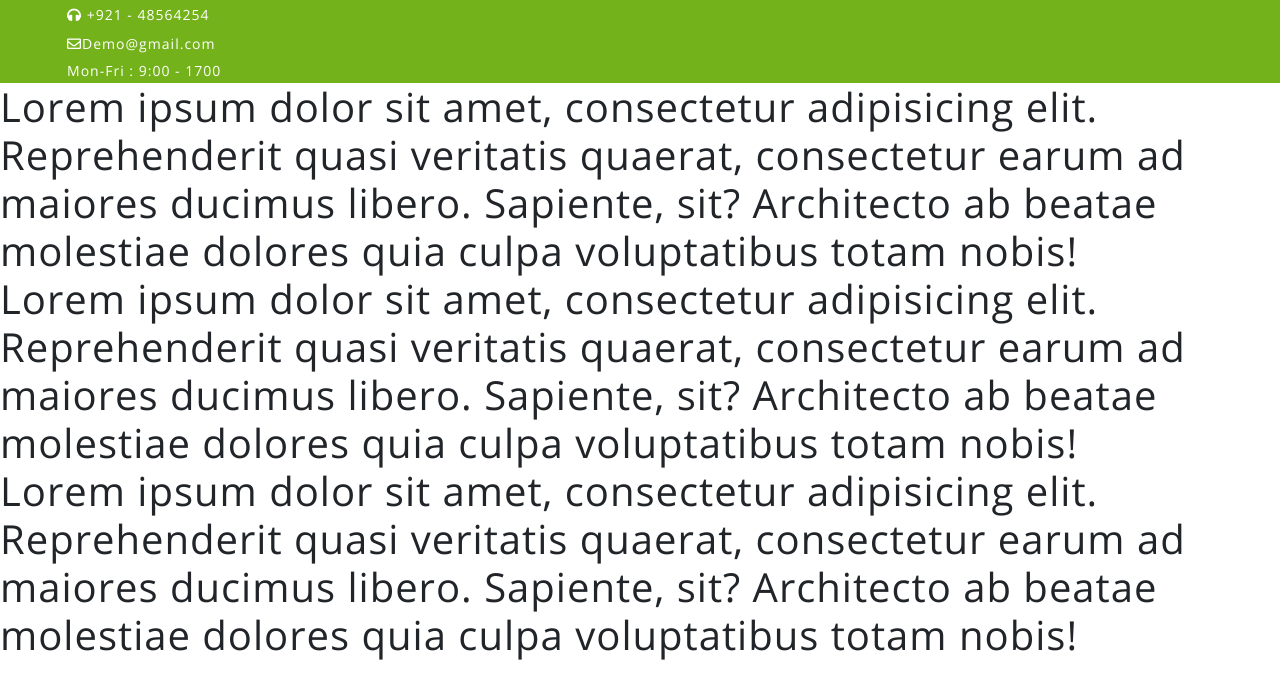
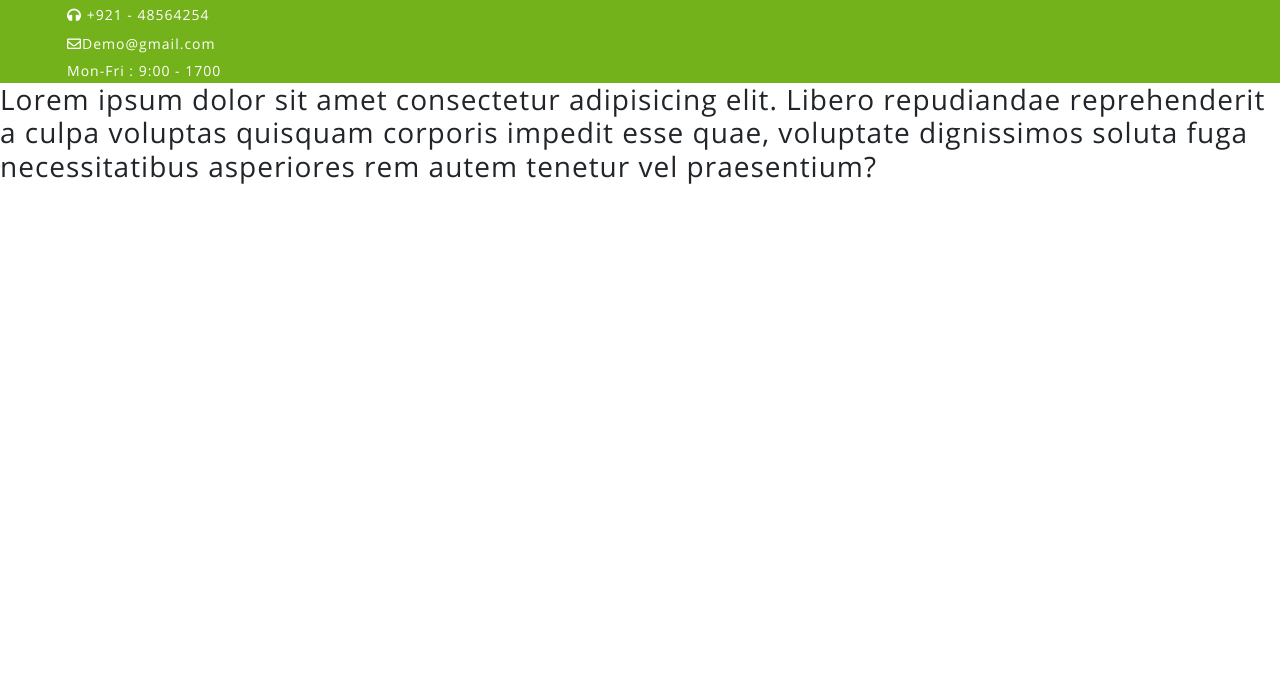
Before and after one commit to nazmulhaque109/psd-to-html, a plain HTML site: page index.html in a window 1280 px wide. Drawn offline with Linux system fonts and the light colour scheme.

Commit message:
learned added

```diff
--- a/index.html
+++ b/index.html
@@ -60,14 +60,9 @@
 	=======================================
 	-->
 
-	<h1>Lorem ipsum dolor sit amet, consectetur adipisicing elit. Reprehenderit quasi veritatis quaerat, consectetur earum ad maiores ducimus libero. Sapiente, sit? Architecto ab beatae molestiae dolores quia culpa voluptatibus totam nobis!</h1>
-	<h1>Lorem ipsum dolor sit amet, consectetur adipisicing elit. Reprehenderit quasi veritatis quaerat, consectetur earum ad maiores ducimus libero. Sapiente, sit? Architecto ab beatae molestiae dolores quia culpa voluptatibus totam nobis!</h1>
 
 
-
-	<h1>Lorem ipsum dolor sit amet, consectetur adipisicing elit. Reprehenderit quasi veritatis quaerat, consectetur earum ad maiores ducimus libero. Sapiente, sit? Architecto ab beatae molestiae dolores quia culpa voluptatibus totam nobis!</h1>
-
-
+ <h3>Lorem ipsum dolor sit amet consectetur adipisicing elit. Libero repudiandae reprehenderit a culpa voluptas quisquam corporis impedit esse quae, voluptate dignissimos soluta fuga necessitatibus asperiores rem autem tenetur vel praesentium?</h3>
 
 
 
```
